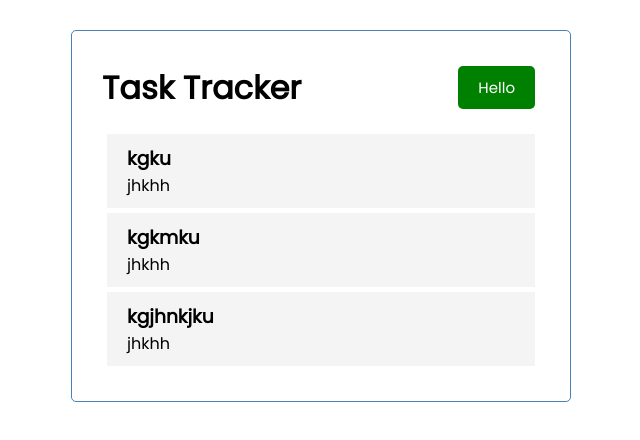
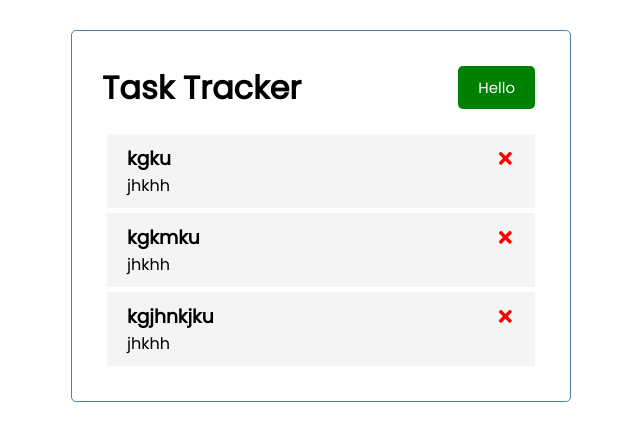
Before and after one commit to CESAR-JARAMILLO/React-Task-Tracker, a React (Create React App) app: page / in a window 1280 px wide. Shown: the top 440 px of the page, without its empty margins (319-959 px from the left). Built offline with nearby package versions, Linux system fonts and the light colour scheme.

Commit message:
react icons

```diff
--- a/package.json
+++ b/package.json
@@ -8,6 +8,7 @@
     "@testing-library/user-event": "^12.1.10",
     "react": "^17.0.2",
     "react-dom": "^17.0.2",
+    "react-icons": "^4.2.0",
     "react-scripts": "4.0.3",
     "web-vitals": "^1.0.1"
   },
--- a/src/components/Task.js
+++ b/src/components/Task.js
@@ -1,9 +1,11 @@
-import React from 'react'
+import { FaTimes } from 'react-icons/fa'
 
 const Task = ({ task }) => {
     return (
         <div className="task">
-            <h3>{task.text}</h3>
+            <h3>
+                {task.text} <FaTimes style={{ color: 'red', cursor: 'pointer' }} />
+            </h3>
             <p>{task.day}</p>
         </div>
     )
```
Also changed, not shown: 2 other files (tests, documents, lock files or other folders).
